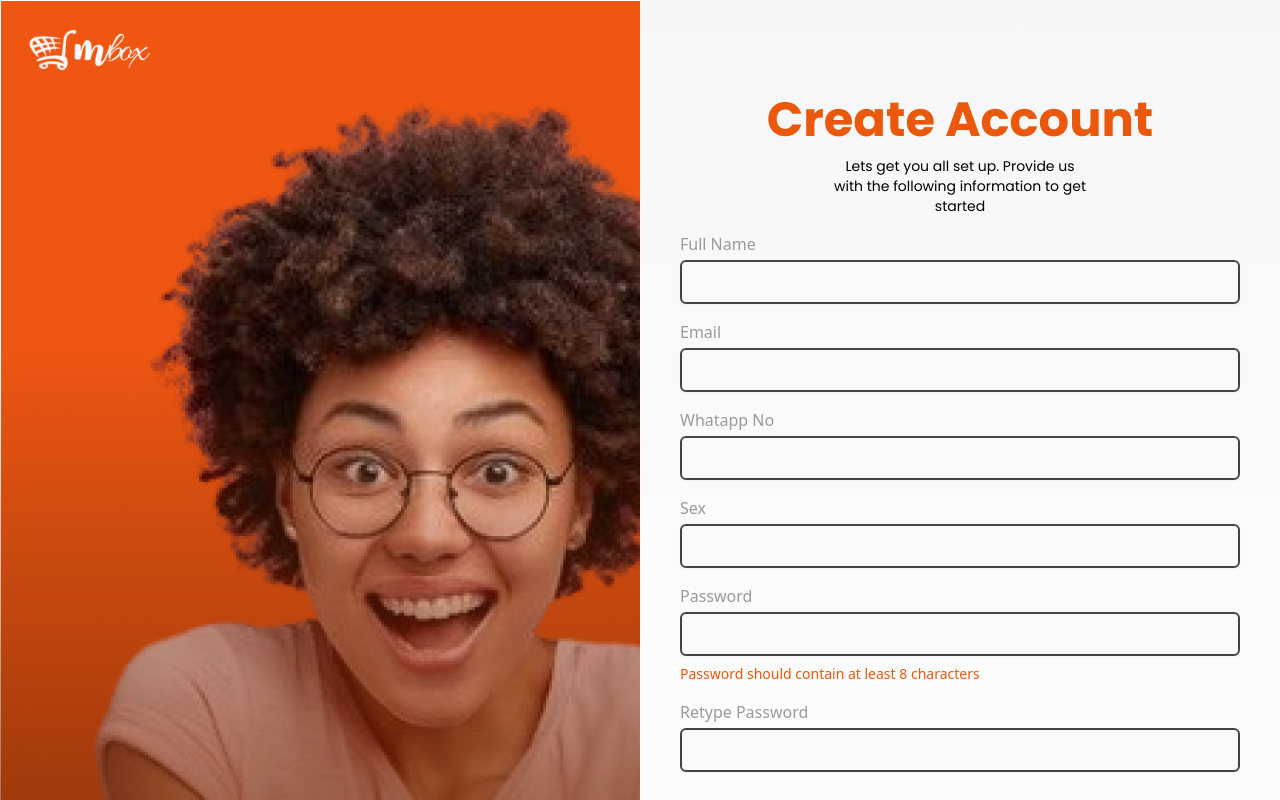
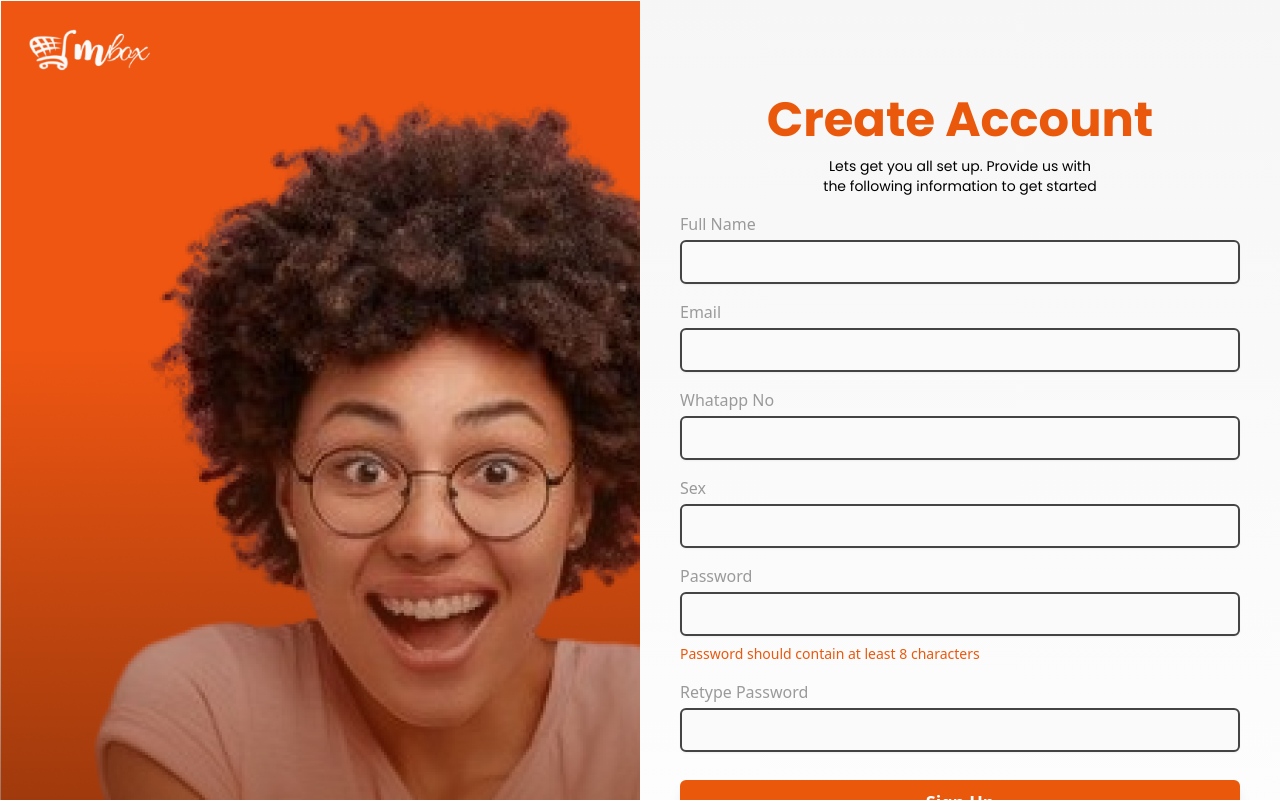
Before and after one commit to mbox-project/mbox-user, a React (Create React App) app: page /auth/register in a window 1280 px wide. Shown: the top 800 px of the page. Built offline with nearby package versions, Linux system fonts and the light colour scheme.

Commit message:
commit message

```diff
--- a/src/pages/Auth/Register/index.jsx
+++ b/src/pages/Auth/Register/index.jsx
@@ -26,7 +26,7 @@ function Register() {
           <h1 className="lg:text-5xl text-orange-600 text-4xl md:text-5xl  mt-20 lg:mt-24 lg:pt-0 font-poppins font-extrabold ">
             Create Account
           </h1>
-          <p className=" flex  text-base max-w-xs md:max-w-none lg:text-sm mt-4 lg:mt-3 pl-16 md:pl-0 justify-center lg:px-48 leading-relaxed ">
+          <p className=" flex  text-base max-w-xs md:max-w-none  lg:text-sm mt-4 lg:mt-3 pl-16 md:pl-0 justify-center lg:px-44 leading-relaxed ">
             Lets get you all set up. Provide us with the following information
             to get started
           </p>
```
